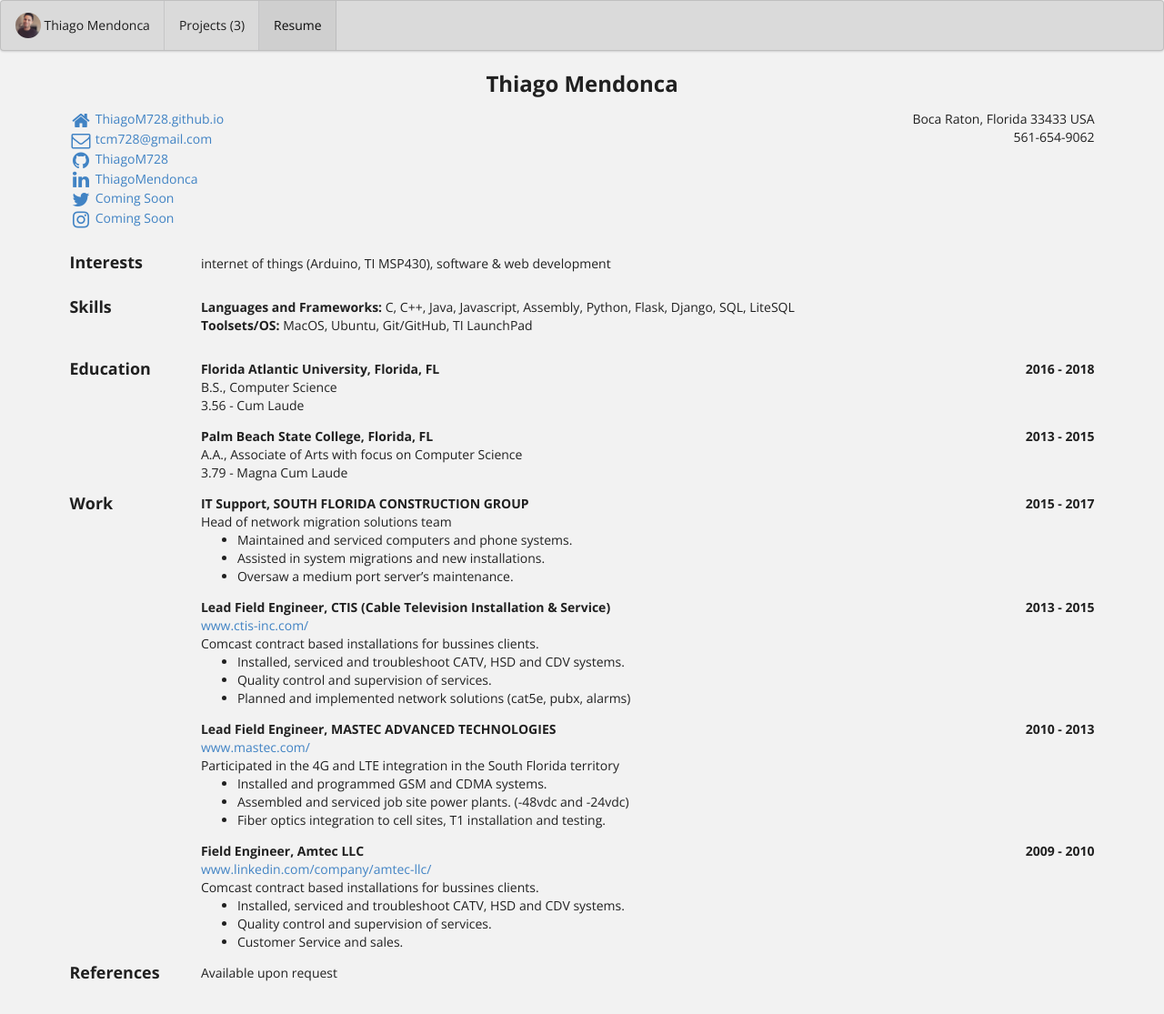
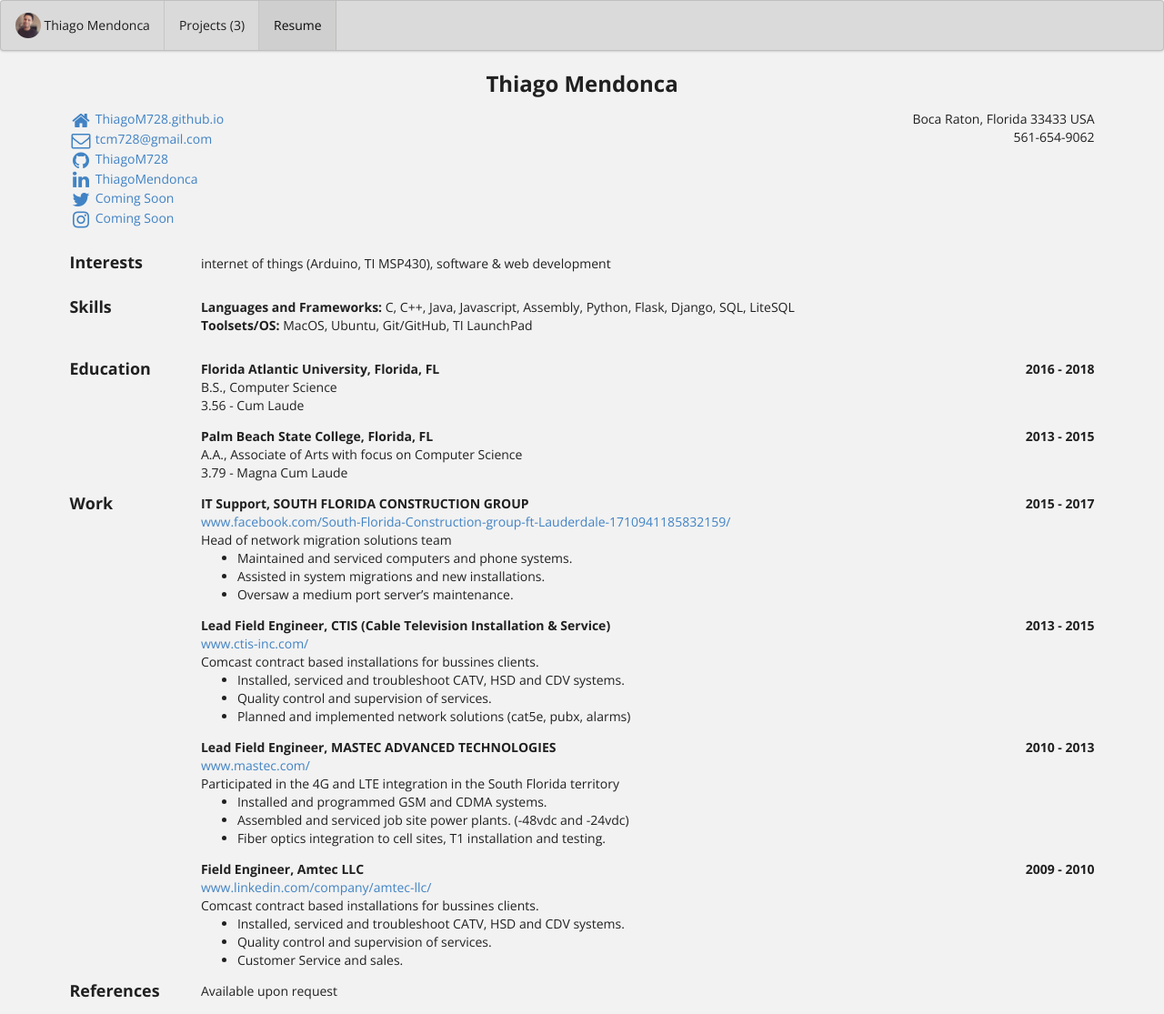
Before and after one commit to ThiagoM728/ThiagoM728.github.io, a Jekyll site: the page built from bio/index.html, in a window 1280 px wide. Shown: the whole page at 91% size. Built offline with Jekyll 4.4.1, drawn with Linux system fonts in a browser that asks for light colours; some of the changed lines change nothing that is shown.

Commit message:
Update bio.json

```diff
--- a/_data/bio.json
+++ b/_data/bio.json
@@ -105,7 +105,7 @@
     {
       "company": "SOUTH FLORIDA CONSTRUCTION GROUP ",
       "position": "IT Support",
-      "website": "",
+      "website": "https://www.facebook.com/South-Florida-Construction-group-ft-Lauderdale-1710941185832159/",
       "startDate": "2015",
       "endDate": "2017",
       "summary": "Head of network migration solutions team",
```
